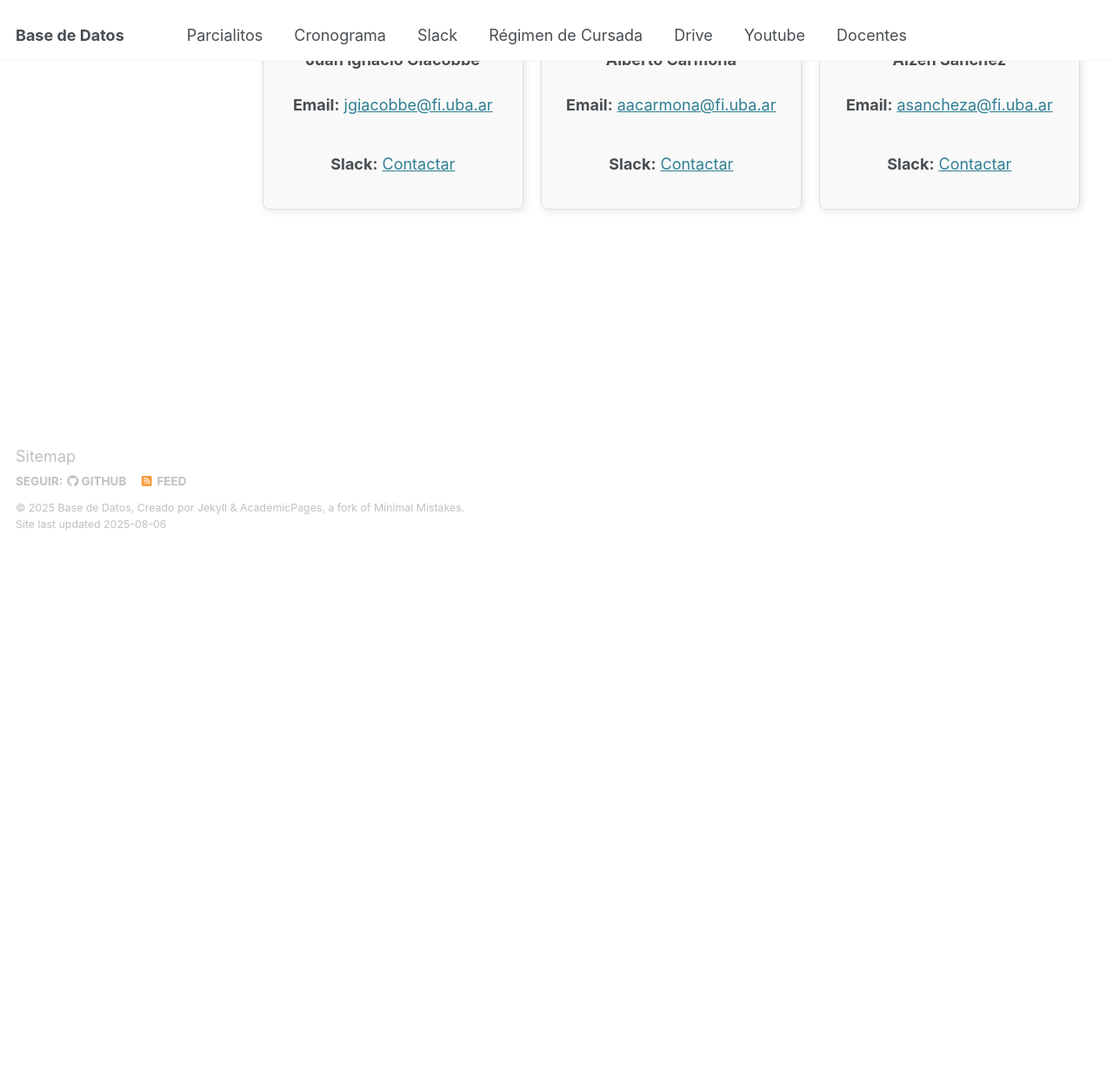
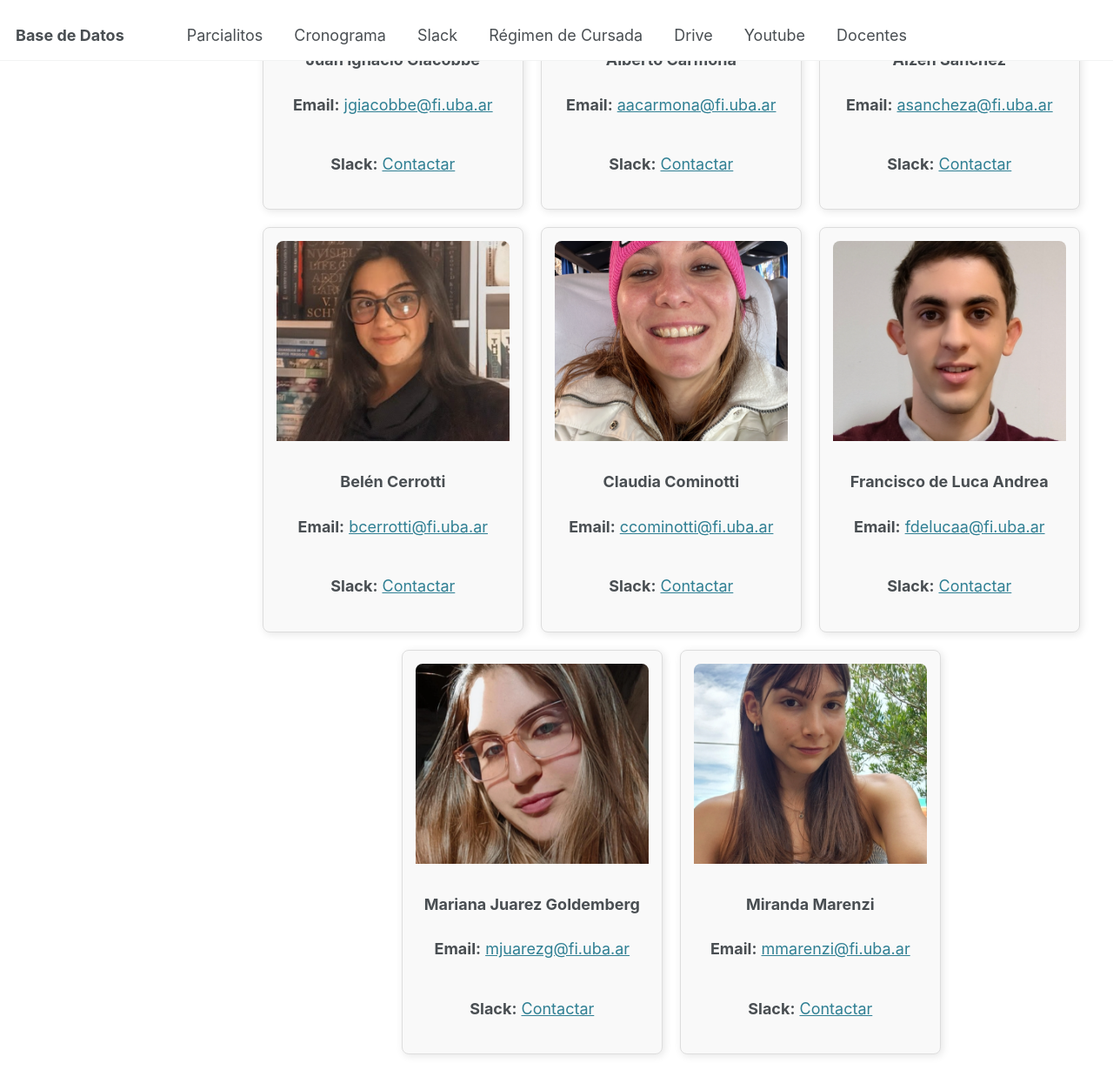
Before and after one commit to base-de-datos-fiuba/bdd-fiuba, a Jekyll site: the page built from _pages/docentes.md, in a window 1280 px wide and 1400 px high, scrolled down 1370 px. Shown: the top 1253 px of the window at 87% size. Built offline with Jekyll 4.4.1, drawn with Linux system fonts in a browser that asks for light colours; before the commit the page ends 2000 px from its top, so only the background shows below that.

Commit message:
add docentes nuevos

```diff
--- a/_data/docentes.yml
+++ b/_data/docentes.yml
@@ -42,3 +42,28 @@
   image: "/images/docentes/aizen.png"
   email: "asancheza@fi.uba.ar"
   slack: "https://basededatosfiuba.slack.com/team/U07H13B1VAR"
+
+- name: "Belén Cerrotti"
+  image: "/images/docentes/belen.png"
+  email: "bcerrotti@fi.uba.ar"
+  slack: "https://basededatosfiuba.slack.com/team/U096AHARZ9Q"
+
+- name: "Claudia Cominotti"
+  image: "/images/docentes/claudia.png"
+  email: "ccominotti@fi.uba.ar"
+  slack: "https://basededatosfiuba.slack.com/team/U06P2U45XSL"
+
+- name: "Francisco de Luca Andrea"
+  image: "/images/docentes/francisco.png"
+  email: "fdelucaa@fi.uba.ar"
+  slack: "https://basededatosfiuba.slack.com/team/U07HGKTTQ4R"
+
+- name: "Mariana Juarez Goldemberg"
+  image: "/images/docentes/mariana.png"
+  email: "mjuarezg@fi.uba.ar"
+  slack: "https://basededatosfiuba.slack.com/team/U08DNTFR7KR"
+
+- name: "Miranda Marenzi"
+  image: "/images/docentes/miranda.png"
+  email: "mmarenzi@fi.uba.ar"
+  slack: "https://basededatosfiuba.slack.com/team/U08GXBNSB5Y"
```
Also changed, not shown: images/docentes/belen.png (added), images/docentes/claudia.png (added), images/docentes/francisco.png (added), images/docentes/mariana.png (added), images/docentes/miranda.png (added).
